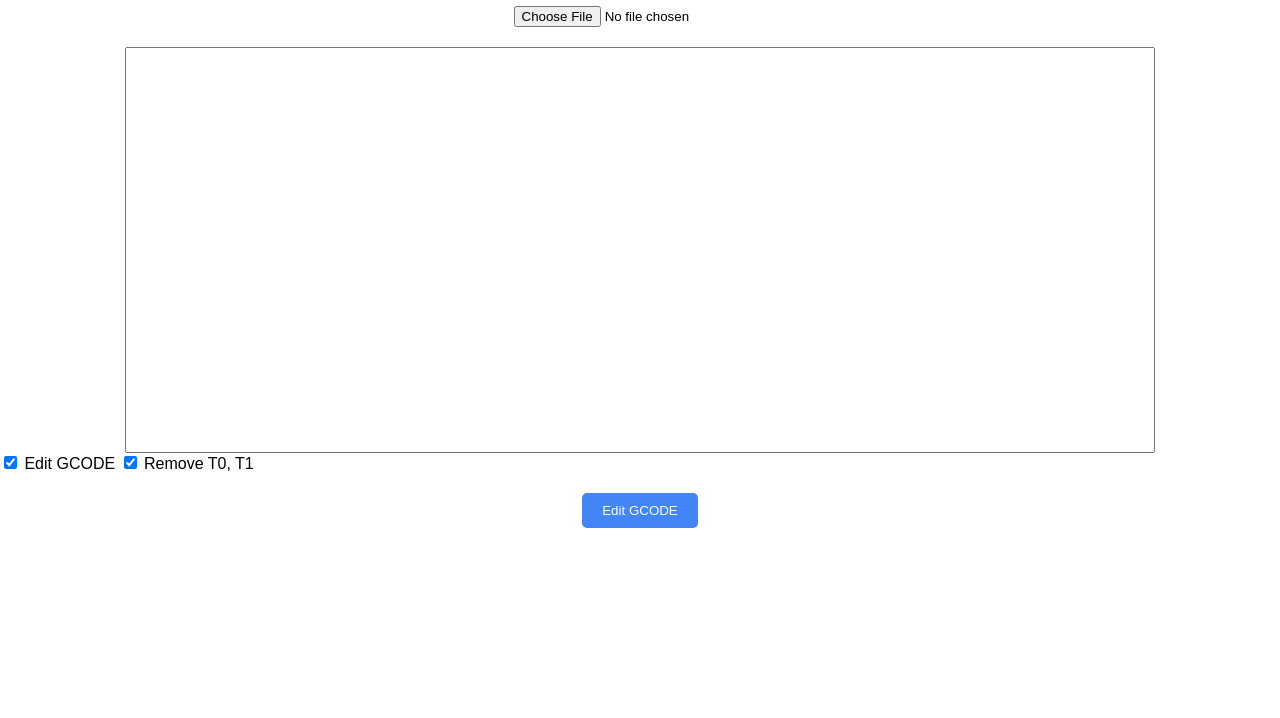
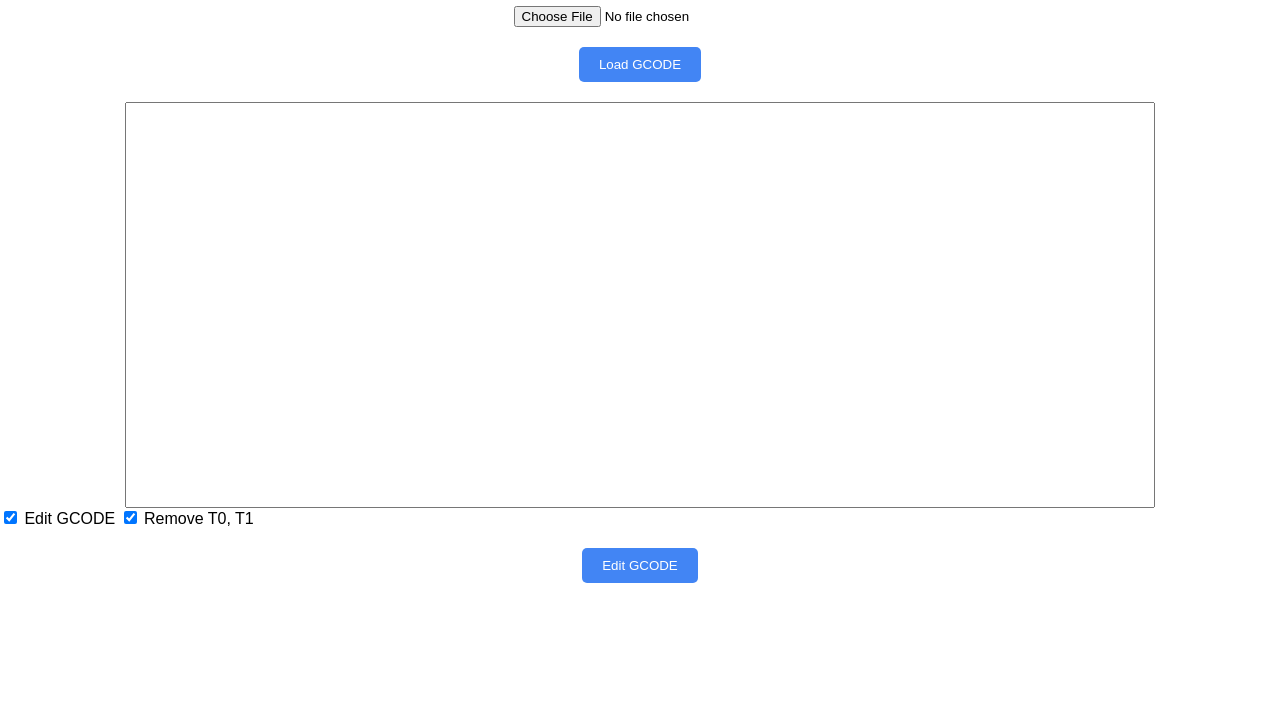
Before and after one commit to Dave2ooo/MM_GCODE, a plain HTML site: page index.html in a window 1280 px wide. Shown: the part 82-800 px from the top of the page. Drawn offline with Linux system fonts and the light colour scheme.

Commit message:
added load button

```diff
--- a/index.html
+++ b/index.html
@@ -8,11 +8,13 @@
   <body>
     <h1>Edit GCODE for manual multi color prints</h1>
     <input type="file" id="file-input" accept=".gcode" />
+    <button onclick="loadGcode()">Load GCODE</button>
     <textarea id="text-area"></textarea>
-    <!-- <button onclick="replaceText()">Replace Text</button>
-    <button onclick="removeLines()">Remove Lines</button> -->
+    <!-- <button onclick="removeLines()">Remove Lines</button> -->
     <label> <input type="checkbox" id="checkbox1" checked /> Edit GCODE </label>
-    <label> <input type="checkbox" id="checkbox2" checked /> Remove T0, T1 </label>
+    <label>
+      <input type="checkbox" id="checkbox2" checked /> Remove T0, T1
+    </label>
     <!-- <button onclick="saveFile()">Save File</button> -->
     <button onclick="loadFile()">Edit GCODE</button>
     <script src="FileSaver.js"></script>
```
